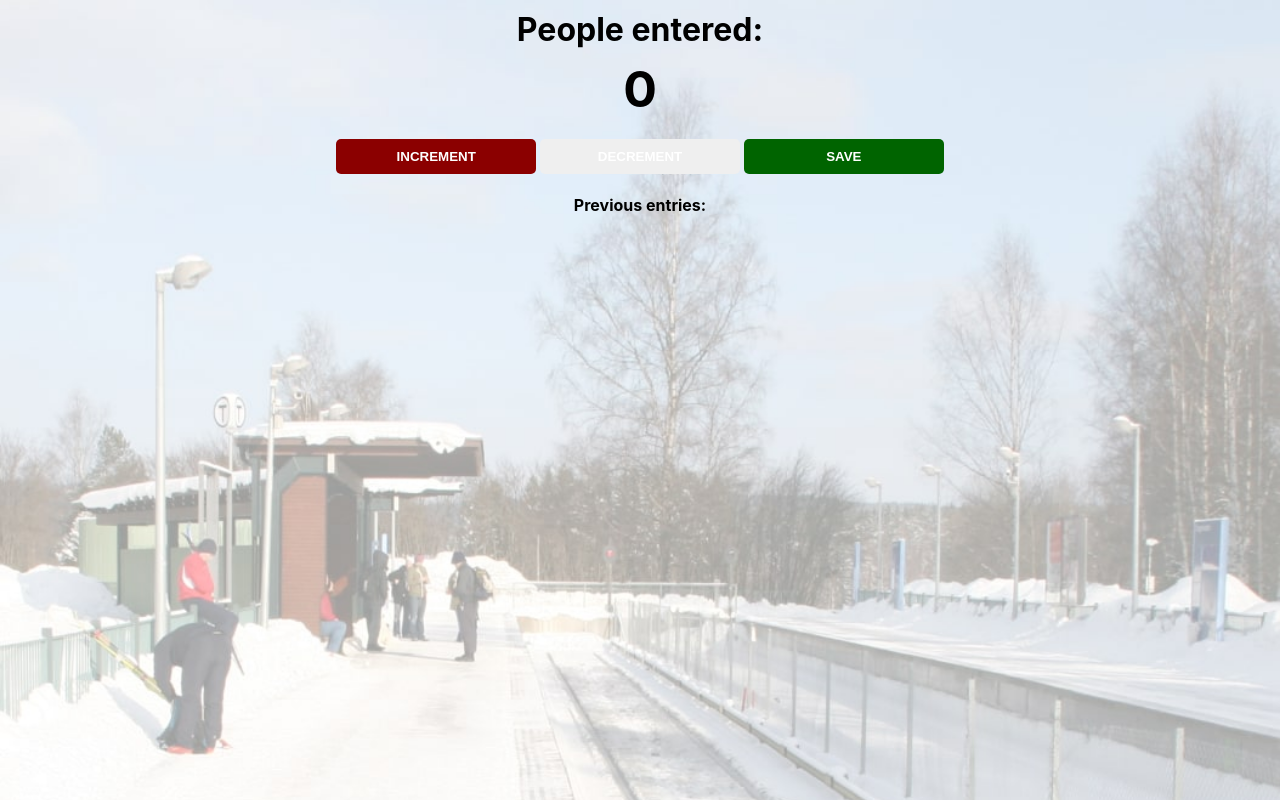
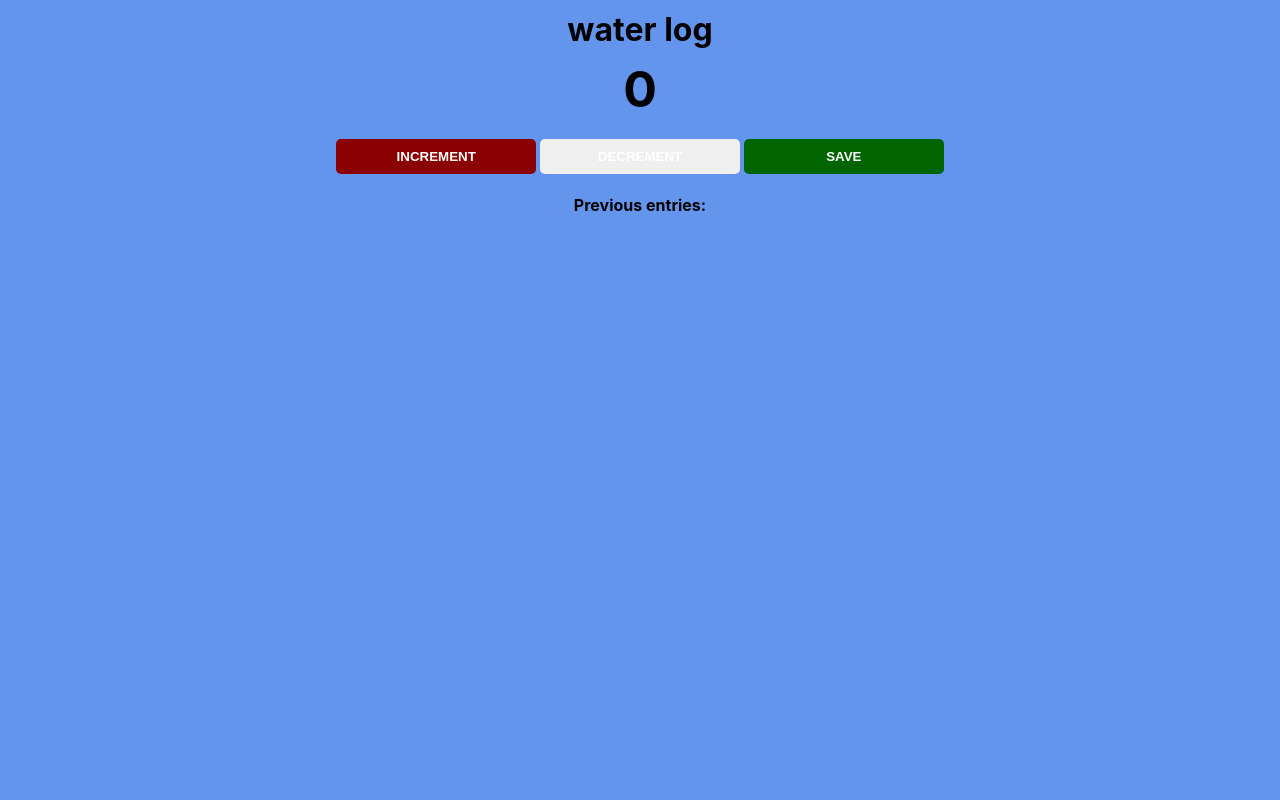
Before and after one commit to PauloMBorges/scrimba-javascript, a plain HTML site: page counter-app/index.html in a window 1280 px wide. Drawn offline with Linux system fonts and the light colour scheme.

Commit message:
Change website theme to water log

```diff
--- a/counter-app/index.html
+++ b/counter-app/index.html
@@ -1,9 +1,13 @@
-<html>
+<!DOCTYPE html>
+<html lang="en">
 <head>
+    <meta charset="UTF-8">
+    <meta name="viewport" content="width=device-width, initial-scale=1.0">
     <link rel="stylesheet" href="style.css">
+    <title>Water Log</title>
 </head>
 <body>
-        <h1>People entered:</h1>
+    <h1>water log</h1>
     <h2 id="count-el">0</h2>
     <button id="increment-btn" onclick="increment()">INCREMENT</button>
     <button id="decrement-btn" onclick="decrement()">DECREMENT</button>
--- a/counter-app/style.css
+++ b/counter-app/style.css
@@ -1,6 +1,5 @@
 body {
-    background-image: url("station.jpg");
-    background-size: cover;
+    background-color: #6495ED;
     font-family: -apple-system, BlinkMacSystemFont, 'Segoe UI', Roboto, Oxygen, Ubuntu, Cantarell, 'Open Sans', 'Helvetica Neue', sans-serif;
     font-weight: bold;
     text-align: center;
```
Also changed, not shown: counter-app/station.jpg (deleted). Lines whose indentation alone changed are shown as unchanged.
